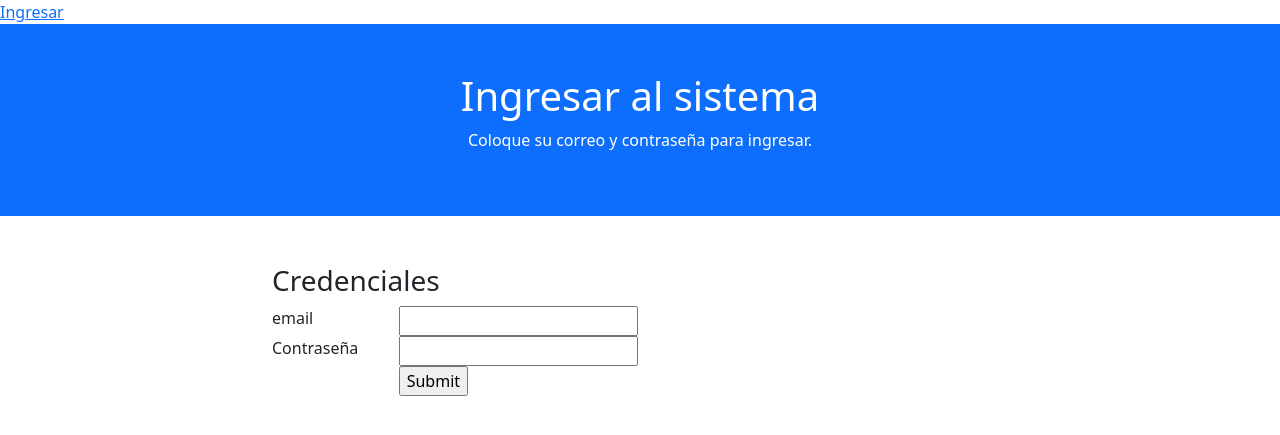
After one commit to lilith1412/www, a PHP site: page /www/login.php in a window 1280 px wide. The commit adds this page. Shown: the top 435 px of the page. Run offline with PHP 8.4, Linux system fonts and the light colour scheme.

Commit message:
se implementa formulario de login y autenticación

```diff
--- a/customers/index.php
+++ b/customers/index.php
@@ -1,6 +1,5 @@
 
        <?php
-       session_start();
        include '../header.php';
        echo $header_html;
        $con = mysqli_connect("db", "root", "root", "northwind");
--- a/header.php
+++ b/header.php
@@ -1,4 +1,5 @@
 <?php
+session_start();
 $header_html = '<html>
     <head>
         <title>SIN - 2022-I</title>
@@ -7,7 +8,17 @@ $header_html = '<html>
         <script src="https://cdn.jsdelivr.net/npm/bootstrap@5.1.3/dist/js/bootstrap.bundle.min.js" integrity="sha384-ka7Sk0Gln4gmtz2MlQnikT1wXgYsOg+OMhuP+IlRH9sENBO0LRn5q+8nbTov4+1p" crossorigin="anonymous"></script>
     </head>
     <body>';
-
+    if(isset($_SESSION["user_connected_id"])){
+      $con = mysqli_connect("db", "root", "root", "northwind");
+      $sql = "SELECT * FROM users where id = '".$_SESSION["user_connected_id"]."'";
+      $result = mysqli_query($con, $sql);
+      $user = mysqli_fetch_array($result);
+      echo "Hola:  ". $user['nombre'];
+      echo "&nbsp; ";
+      echo "<a href='http://localhost/www/logout.php'>Cerrar sesión</a>";
+    }else{
+      echo "<a href='http://localhost/www/login.php'>Ingresar</a>";
+    }
 $footer_html ='</body>
   </html>';
 ?>
--- /dev/null
+++ b/login.php
@@ -0,0 +1,43 @@
+<?php
+  include 'header.php';
+  echo $header_html;
+ ?>
+ <div class="container-fluid p-5 bg-primary text-white text-center">
+   <h1>Ingresar al sistema</h1>
+   <p>Coloque su correo y contraseña para ingresar.</p>
+ </div>
+<form action="authenticate.php" method="post">
+  <div class="container mt-5">
+   <div class="row">
+     <div class="col-sm-2">&nbsp;</div>
+     <div class="col-sm-8">
+       <h3>Credenciales</h3>
+     </div>
+   </div>
+   <div class="row">
+     <div class="col-sm-2">&nbsp;</div>
+     <div class="col-sm-8">
+
+       <div class="row">
+         <div class="col-sm-2">email</div>
+         <div class="col-sm-8">
+           <input type="text" id="email" name="email">
+         </div>
+       </div>
+       <div class="row">
+         <div class="col-sm-2">Contraseña</div>
+         <div class="col-sm-8">
+           <input type="password" id="password" name="password">
+         </div>
+       </div>
+       <div class="row">
+         <div class="col-sm-2">&nbsp;</div>
+         <div class="col-sm-8">
+           <input type="submit">
+         </div>
+       </div>
+     </div>
+   </div>
+ </div>
+</form>
+<?php echo $footer_html; ?>
--- /dev/null
+++ b/logout.php
@@ -0,0 +1,6 @@
+<?php
+session_start();
+unset($_SESSION["user_connected_id"]);
+header("location: index.php")
+
+ ?>
```
Also changed, not shown: authenticate.php (added, +14 -0 lines), error.php (added, +10 -0 lines).
